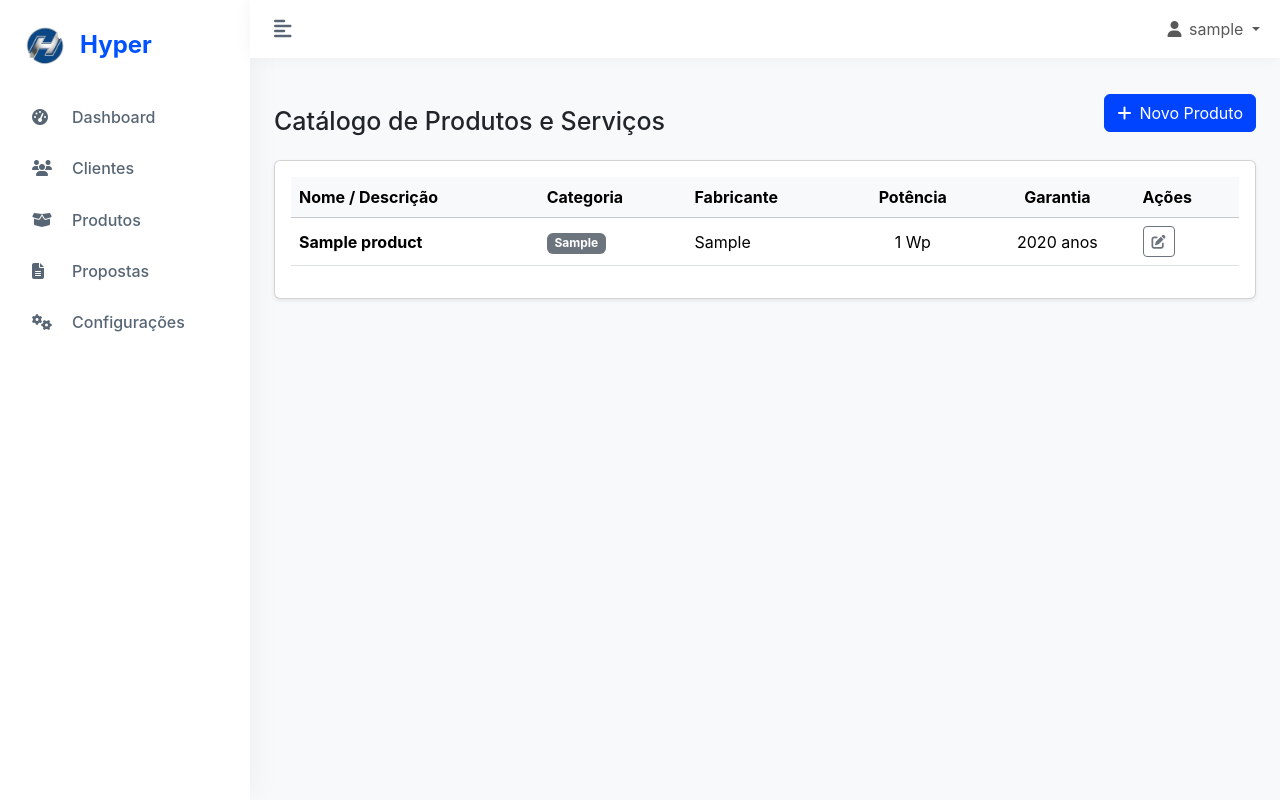
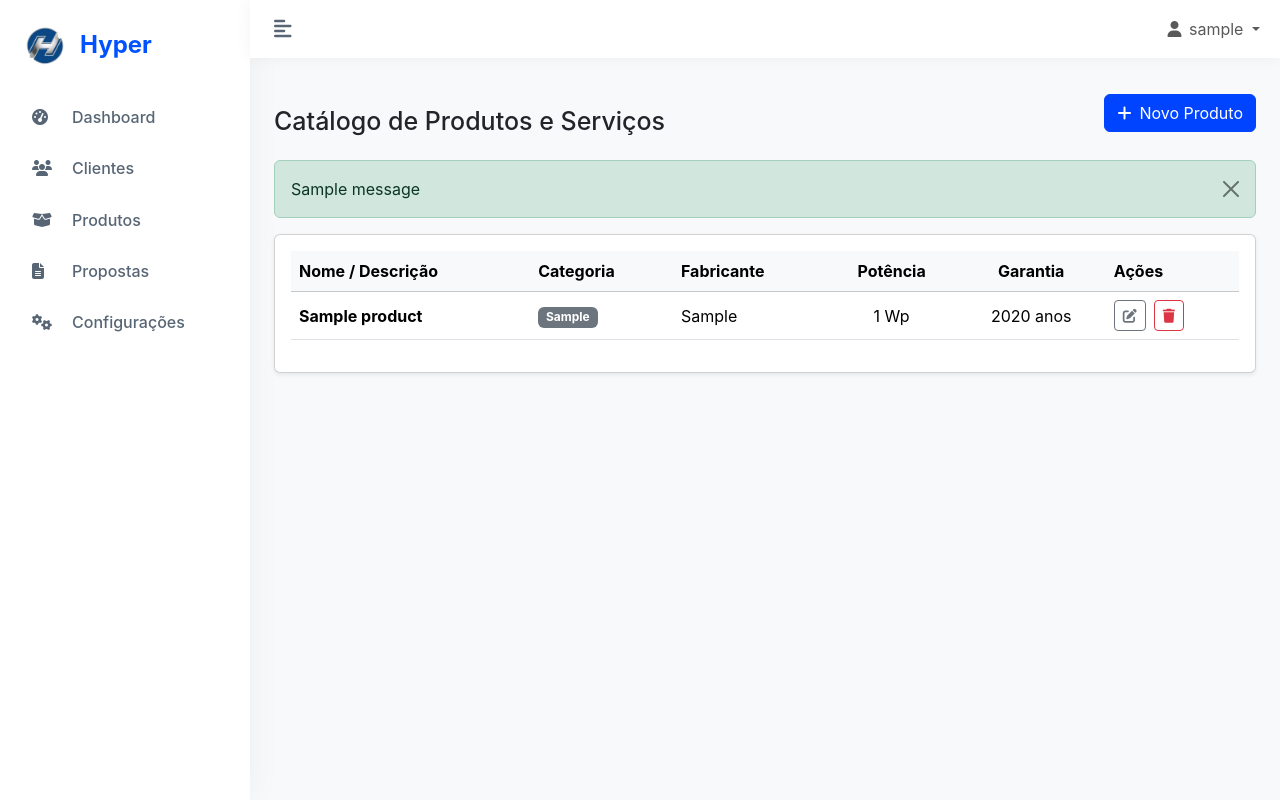
Before and after one commit to Gabrielchr1/Zsdsdegda, a Flask app: page /admin/products in a window 1280 px wide. Run offline with Flask 3, Linux system fonts and the light colour scheme; a user stored in the database is signed in; tables that the repository leaves empty hold one stand-in row (values such as "Sample post"); one stand-in notice (Sample message) is shown; parts of the project's set-up code (start-up, migrations or seed data) failed here and were passed over; some libraries are stand-ins or nearby versions.

Commit message:
Atualizaçã do projeto

```diff
--- a/app/routes.py
+++ b/app/routes.py
@@ -642,6 +642,8 @@ def products():
     all_products = Product.query.order_by(Product.category, Product.name).all()
     return render_template('admin/products.html', title="Catálogo de Produtos", products=all_products)
 
+
+
 @bp.route('/admin/product/add', methods=['GET', 'POST'])
 @login_required
 def add_product():
@@ -659,6 +661,41 @@ def add_product():
         flash('Produto adicionado ao catálogo com sucesso!', 'success')
         return redirect(url_for('main.products'))
     return render_template('admin/product_form.html', title="Novo Produto", form=form)
+
+
+
+
+
+# --- ADICIONE ESTA NOVA ROTA ---
+@bp.route('/admin/product/<int:product_id>/delete', methods=['POST'])
+@login_required
+def delete_product(product_id):
+    product = Product.query.get_or_404(product_id)
+
+    # --- Verificação de Segurança ---
+    # Verifica se o produto está em algum ProposalItem
+    items_using_product = ProposalItem.query.filter_by(product_id=product.id).first()
+
+    if items_using_product:
+        flash(f'O produto "{product.name}" não pode ser excluído, pois já está sendo usado na proposta "{items_using_product.proposal.title}".', 'danger')
+        return redirect(url_for('main.products'))
+
+    # Se não estiver sendo usado, pode excluir
+    db.session.delete(product)
+    db.session.commit()
+    flash(f'Produto "{product.name}" excluído com sucesso!', 'success')
+    return redirect(url_for('main.products'))
+
+
+
+
+
+
+
+
+
+
+
 
 
 # --- ROTA DE GERAÇÃO DE PDF (VERSÃO FINAL E COMPLETA) ---
--- a/app/templates/admin/products.html
+++ b/app/templates/admin/products.html
@@ -7,6 +7,14 @@
         <i class="fas fa-plus me-2"></i>Novo Produto
     </a>
 </div>
+
+{% with messages = get_flashed_messages(with_categories=true) %}
+    {% if messages %}
+        {% for category, message in messages %}
+            <div class="alert alert-{{ category }} alert-dismissible fade show">{{ message }}<button type="button" class="btn-close" data-bs-dismiss="alert"></button></div>
+        {% endfor %}
+    {% endif %}
+{% endwith %}
 
 <div class="card shadow-sm">
     <div class="card-body">
@@ -29,7 +37,18 @@
                     <td>{{ product.manufacturer or '-' }}</td>
                     <td class="text-center">{{ product.power_wp or '-' }}{% if product.power_wp %} Wp{% endif %}</td>
                     <td class="text-center">{{ product.warranty_years or '-' }}{% if product.warranty_years %} anos{% endif %}</td>
-                    <td><a href="#" class="btn btn-sm btn-outline-secondary"><i class="fas fa-edit"></i></a></td>
+                    <td>
+                        <div class="d-flex gap-2">
+                            <a href="#" class="btn btn-sm btn-outline-secondary" title="Editar">
+                                <i class="fas fa-edit"></i>
+                            </a>
+                            <form action="{{ url_for('main.delete_product', product_id=product.id) }}" method="POST" onsubmit="return confirm('Tem certeza que deseja excluir este produto? Esta ação não pode ser desfeita.');">
+                                <button type.submit" class="btn btn-sm btn-outline-danger" title="Excluir">
+                                    <i class="fas fa-trash"></i>
+                                </button>
+                            </form>
+                        </div>
+                        </td>
                 </tr>
                 {% else %}
                 <tr><td colspan="6" class="text-center p-4 text-muted">Nenhum produto cadastrado no catálogo.</td></tr>
```
